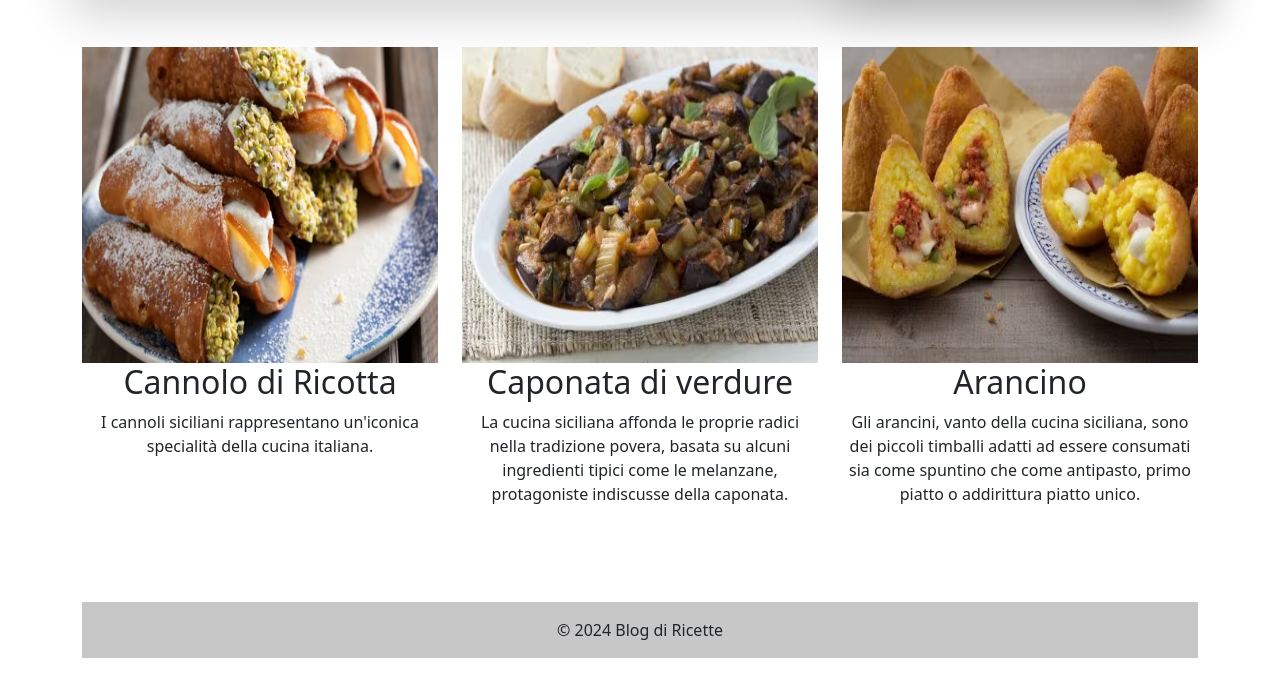
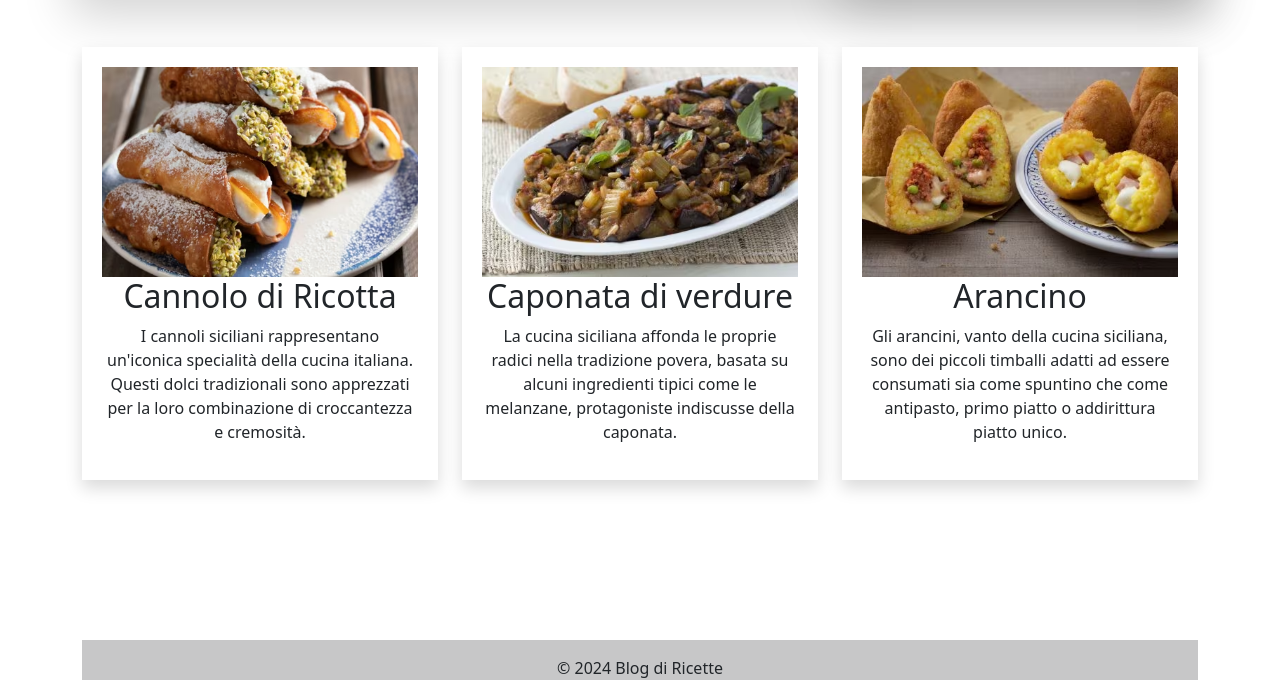
Before and after one commit to Skynet-t1k/Bootstrap-1, a plain HTML site: page index.html in a window 1280 px wide. Shown: the part 707-1387 px from the top of the page. Before the commit the page ends 1365 px from the top, so only its background shows below. Drawn offline with nearby package versions, Linux system fonts and the light colour scheme.

Commit message:
Add files via upload

```diff
--- a/index.html
+++ b/index.html
@@ -3,7 +3,7 @@
   <head>
     <meta charset="UTF-8" />
     <meta name="viewport" content="width=device-width, initial-scale=1.0" />
-    <title>Document</title>
+    <title>Blog di Ricette</title>
     <!-- Bootstrap css-->
     <link
       href="https://cdn.jsdelivr.net/npm/bootstrap@5.3.3/dist/css/bootstrap.min.css"
@@ -67,15 +67,16 @@
             Ricette di Sicilia
           </h1>
           <p class="lead">
-            Sotto un cielo di zaffiro e sole ardente,<br />
+            Sotto un cielo zaffiro reso raggiante da un sole ardente,<br />
             la Sicilia culla sapori dal cuore fervente.<br />
-            Tra ulivi danzanti e mare cantante,<br />
-            emerge la caponata, gioia vibrante. <br />
+            Tra ulivi danzanti e mare incantato,<br />
+            il profumo della caponata, un assaggio obbligato. <br />
             Ogni piatto un racconto, ogni sapore un viaggio,<br />
             la Sicilia nel cuore, in ogni assaggio.<br />
             Un'ode alla terra di sole, mare e vento,<br />
             dove cucinare è arte, è puro sentimento.<br />
           </p>
+
           <div
             class="d-grid gap-2 d-md-flex justify-content-md-start mb-4 mb-lg-3"
           >
@@ -104,10 +105,11 @@
     <!-- Fine Hero Section-->
 
     <!-- Section Ricette-->
-    <div class="container mb-5">
+    <div class="container">
       <div class="row">
         <!-- Ricetta 1-->
         <div class="col-lg-4 text-center">
+          <div class="inner-container shadow">
             <a
               href="https://ricette.giallozafferano.it/Cannoli-siciliani.html"
               target="_blank"
@@ -118,12 +120,15 @@
             /></a>
             <h2>Cannolo di Ricotta</h2>
             <p>
-            I cannoli siciliani rappresentano un'iconica specialità della cucina
-            italiana.
+              I cannoli siciliani rappresentano un'iconica specialità della
+              cucina italiana. Questi dolci tradizionali sono apprezzati per la
+              loro combinazione di croccantezza e cremosità.
             </p>
+          </div>
         </div>
         <!-- Ricetta 2-->
         <div class="col-lg-4 text-center">
+          <div class="inner-container shadow">
             <a
               href="https://ricette.giallozafferano.it/Caponata.html"
               target="_blank"
@@ -139,8 +144,10 @@
               protagoniste indiscusse della caponata.
             </p>
           </div>
+        </div>
         <!-- Ricetta 3-->
         <div class="col-lg-4 text-center">
+          <div class="inner-container shadow">
             <a
               href="https://ricette.giallozafferano.it/Arancini-di-riso.html"
               target="_blank"
@@ -155,6 +162,7 @@
               timballi adatti ad essere consumati sia come spuntino che come
               antipasto, primo piatto o addirittura piatto unico.
             </p>
+          </div>
         </div>
       </div>
     </div>
--- a/style.css
+++ b/style.css
@@ -15,3 +15,8 @@ body {
 .extraMargin {
    margin-top: 20vh;
 }
+
+.inner-container {
+    padding: 20px;
+    background: #fff;
+  }
```
Lines whose indentation alone changed are shown as unchanged.
